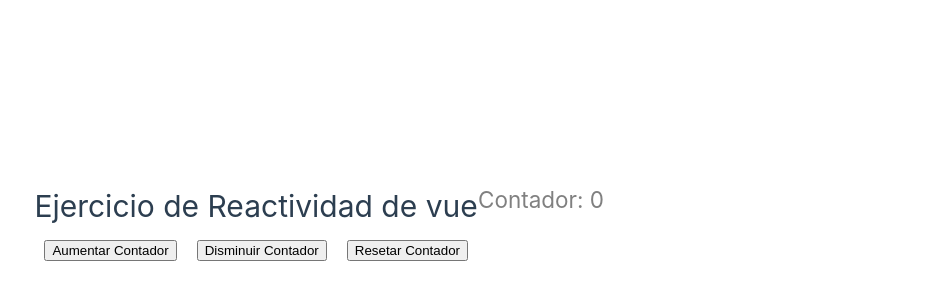
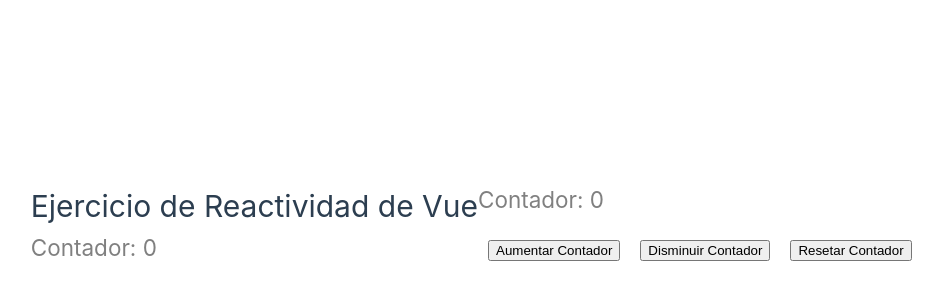
Before and after one commit to edwalpca/mi-proyecto-vue, a Vue app: page / in a window 1280 px wide. Shown: the part 174-474 px from the top of the page, without its empty margins (162-1105 px from the left). Built offline with nearby package versions, Linux system fonts and the light colour scheme.

Commit message:
Ejercicio de Reactividad en Vue solucion #2 con opcion optimizada o corta mas eficiente

```diff
--- a/src/App.vue
+++ b/src/App.vue
@@ -7,23 +7,13 @@
  const contador = ref(0);
 
   //Metodo de Incrementar
- const incrementar = () => {
-   contador.value++;
-   console.log(contador);
- };
+ const incrementar = () => contador.value++
+  //Metodo de disminuir
+ const disminuir = () => contador.value--
+  //Metodo de Resetear
+ const restaurar = () => contador.value = 0;
 
-  //Metodo de disminuir
- const disminuir = () => {
-   contador.value--;
-   console.log(contador);
- }
-
-  //Metodo de Resetear
- const restaurar = () => {
-   contador.value = 0;
-   console.log(contador);
- }
-
+ //Parte de La Solucion #1
   const textoRojo  = 'color: red';
   const textoVerde = 'color: green';
   const textogris = 'color: grey';
@@ -31,7 +21,8 @@
 </script>
 
 <template>
-  <h1>Ejercicio de Reactividad de vue</h1>
+
+  <h1>Ejercicio de Reactividad de Vue</h1>
   <template v-if="(contador > 0)">
     <h2 v-bind:style="textoVerde"> Contador: {{contador}}</h2>
   </template>
@@ -42,6 +33,8 @@
     <h2 v-bind:style="textoRojo"> Contador: {{contador}}</h2>
   </template>
 
+  <h2 v-bind:class="( contador > 0 ) ? 'positivo': ( contador == 0 ) ? 'neutro': 'negativo' ">Contador: {{contador}}</h2>
+
   <div>
       <button @click="incrementar">Aumentar Contador</button>
       <button @click="disminuir">Disminuir Contador</button>
@@ -51,7 +44,20 @@
 
 
 <style>
+
 button{
   margin: 10px;
 }
+
+.negativo{
+  color: red;
+}
+.positivo{
+  color: green;
+}
+.neutro{
+  color: grey;
+
+}
+
 </style>
```
Lines whose indentation alone changed are shown as unchanged.
